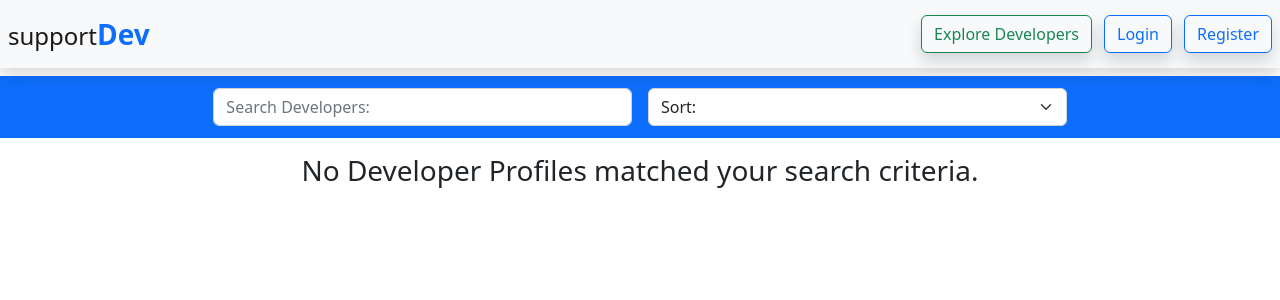
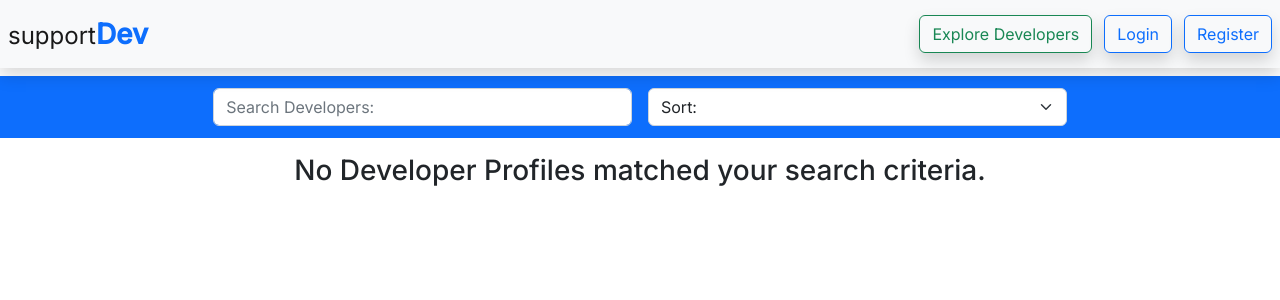
Before and after one commit to adampgiles/CI_PP4_SD, a Django app: page /developers/ in a window 1280 px wide. Shown: the top 300 px of the page. Run offline with Django 4.2, Linux system fonts and the light colour scheme; data that the repository does not hold is empty; parts of the project's set-up code (start-up, migrations or seed data) failed here and were passed over; some libraries are stand-ins or nearby versions.

Commit message:
style: updated site font

```diff
--- a/static/css/base.css
+++ b/static/css/base.css
@@ -1,3 +1,8 @@
+@import url('https://fonts.googleapis.com/css2?family=Inter:wght@300;400;500&display=swap');
+
+* {
+    font-family: 'Inter', sans-serif;
+}
 .drawer:hover .icon {
     color: #ffffff !important;
 }
```
